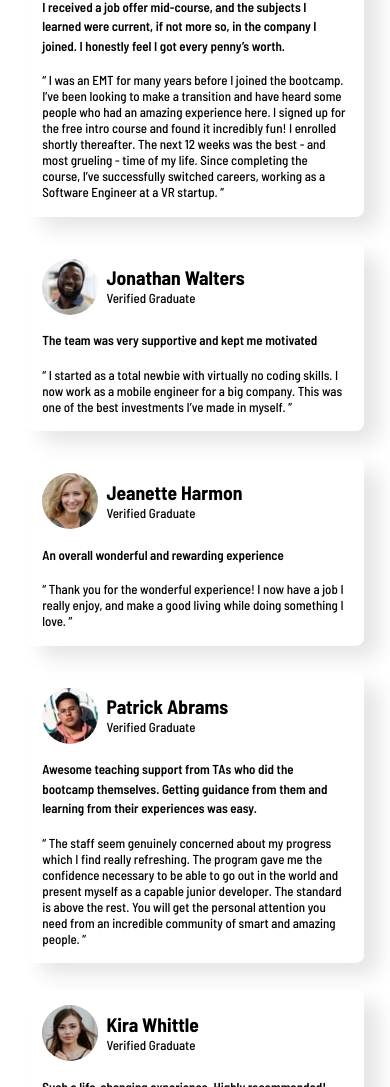
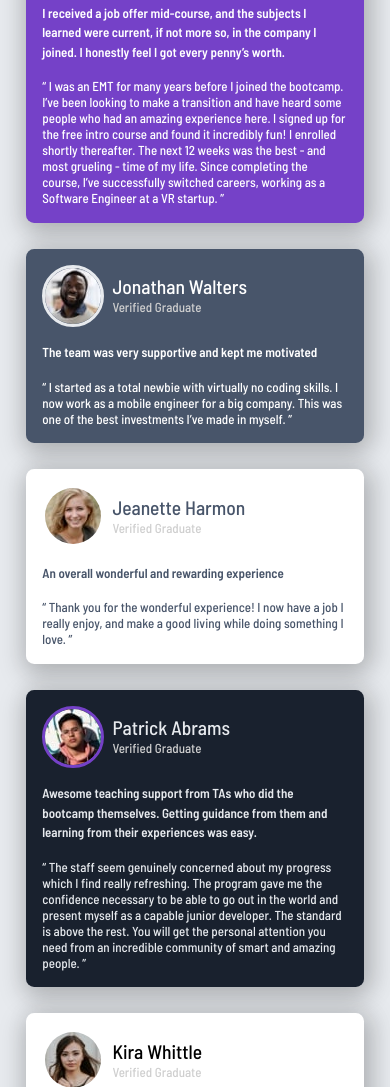
Before and after one commit to remainhumble/Testimonials-grid-section, a plain HTML site: page index.html in a window 390 px wide. Shown: the part 117-1204 px from the top of the page. Drawn offline with Linux system fonts and the light colour scheme.

Commit message:
mobile concept

```diff
--- a/style.scss
+++ b/style.scss
@@ -22,7 +22,7 @@ $mt: 1.25em;
 
 body {
   font-family: "Barlow Semi Condensed", sans-serif;
-  background-color: var($Gray-100);
+  background-color: $Gray-100;
   display: flex;
   align-items: center;
   justify-content: center;
@@ -41,18 +41,11 @@ header img {
   margin-right: 0.625em;
 }
 
-header .graduate-status {
-  font-weight: $fw500;
-  color: var(--Gray-600);
-  display: flex;
-  align-items: center;
-  margin: 0;
-}
-
 @mixin testimonial() {
   border-radius: 0.625em;
   padding: 1.25em;
-  box-shadow: 20px 20px rgba(0, 0, 0, $Black);
+  box-shadow: 0 8px 24px 4px rgba(0, 0, 0, 0.18),
+    8px 0 24px 4px rgba(0, 0, 0, 0.1);
   max-width: 600px;
   margin: 2em;
 }
@@ -72,8 +65,67 @@ header .graduate-status {
   @include testimonial-p();
 }
 
+header .graduate-status {
+  font-weight: $fw500;
+  color: $Gray-200;
+  display: flex;
+  align-items: center;
+  margin: 0;
+}
+
+h2 {
+  font-weight: $fw500;
+
+
+}
+
 .testimonial blockquote {
   font-weight: $fw500;
   color: var(--Gray-500);
   margin-top: $mt;
 }
+
+.testimonial:nth-child(1) {
+  background-color: $Purple-500;
+  color: $White;
+}
+
+.testimonial:nth-child(1) img {
+  border: 3px solid $Purple-300;
+}
+
+.testimonial:nth-child(2) {
+  background-color: $Gray-500;
+  color: $White;
+}
+
+.testimonial:nth-child(2) img {
+  border: 3px solid $Gray-100;
+}
+
+.testimonial:nth-child(3) {
+  background-color: $White;
+  color: $Gray-500;
+}
+
+.testimonial:nth-child(3) img {
+  border: 3px solid $White;
+}
+
+.testimonial:nth-child(4) {
+  background-color: $Dark-blue;
+  color: $Gray-100;
+}
+
+.testimonial:nth-child(4) img {
+  border: 3px solid $Purple-500;
+}
+
+.testimonial:nth-child(5) {
+  background-color: $White;
+}
+
+.testimonial:nth-child(5) img {
+  border: 3px solid $White;
+  color: $Gray-500;
+}
```
Also changed, not shown: style.css, 1 other file.
